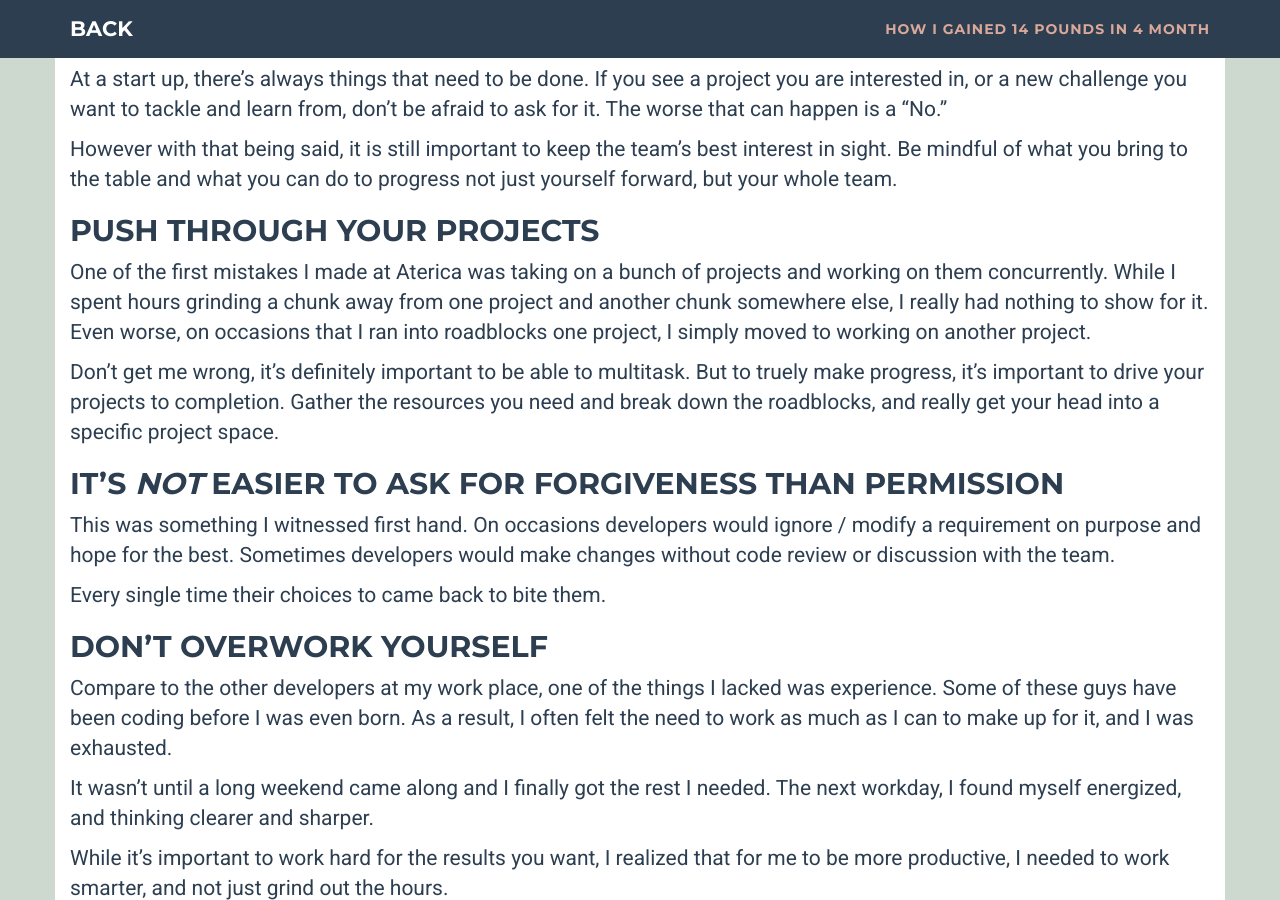
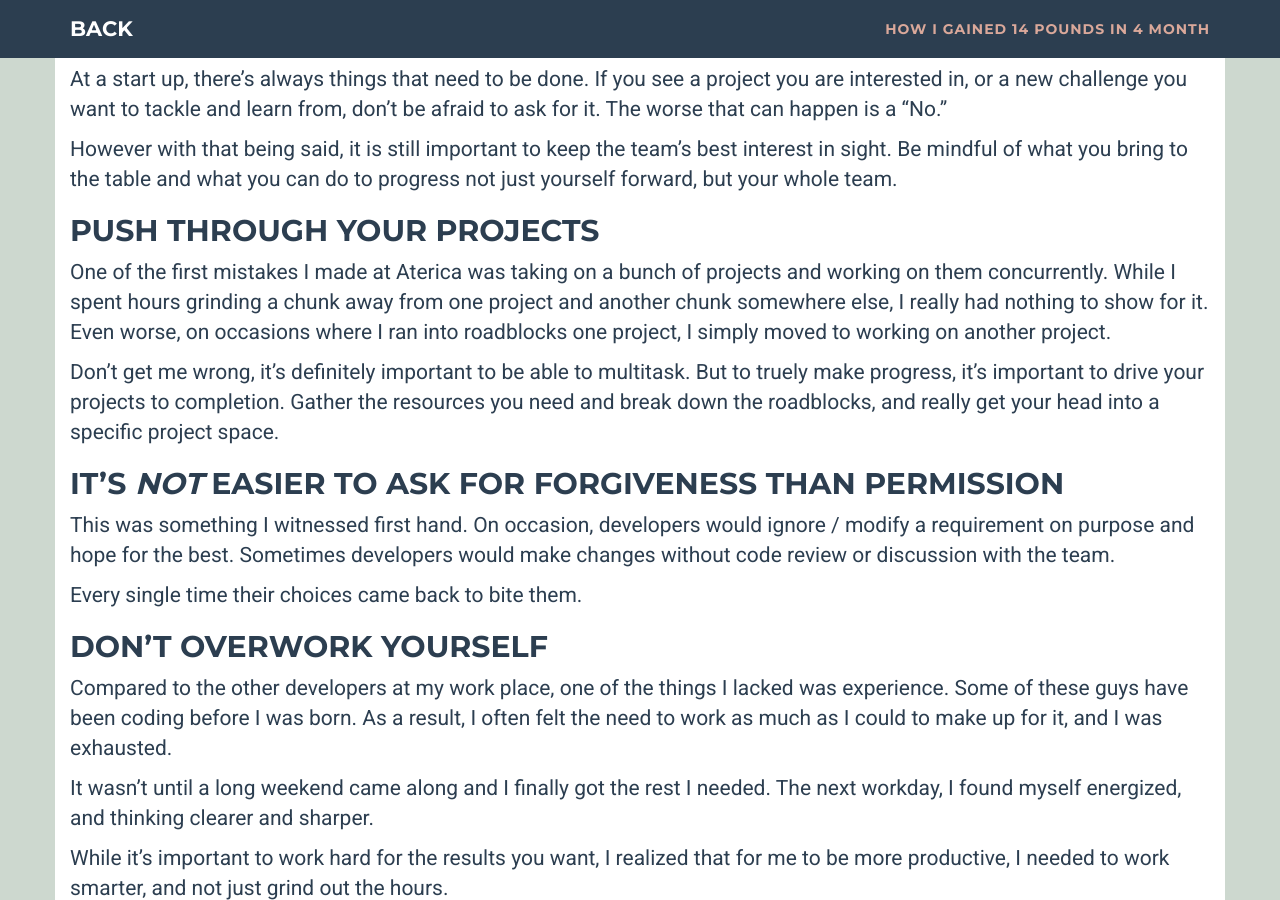
Before and after one commit to yanske/yanske1.github.io, a Jekyll site: the page built from _posts/2017-08-19-How-I-gained-14-pounds-in-4-month.md, in a window 1280 px wide and 900 px high, scrolled down 888 px. Built offline with Jekyll 4.4.1, drawn with Linux system fonts in a browser that asks for light colours; nearby versions of some CDN libraries; some web fonts are replaced.

Commit message:
hotfix grammar

```diff
--- a/_posts/2017-08-19-How-I-gained-14-pounds-in-4-month.md
+++ b/_posts/2017-08-19-How-I-gained-14-pounds-in-4-month.md
@@ -21,19 +21,19 @@ However with that being said, it is still important to keep the team's best inte
 
 ## Push through your projects
 
-One of the first mistakes I made at Aterica was taking on a bunch of projects and working on them concurrently. While I spent hours grinding a chunk away from one project and another chunk somewhere else, I really had nothing to show for it. Even worse, on occasions that I ran into roadblocks one project, I simply moved to working on another project.
+One of the first mistakes I made at Aterica was taking on a bunch of projects and working on them concurrently. While I spent hours grinding a chunk away from one project and another chunk somewhere else, I really had nothing to show for it. Even worse, on occasions where I ran into roadblocks one project, I simply moved to working on another project.
 
 Don't get me wrong, it's definitely important to be able to multitask. But to truely make progress, it's important to drive your projects to completion. Gather the resources you need and break down the roadblocks, and really get your head into a specific project space.
 
 ## It's *NOT* easier to ask for forgiveness than permission
 
-This was something I witnessed first hand. On occasions developers would ignore / modify a requirement on purpose and hope for the best. Sometimes developers would make changes without code review or discussion with the team.
+This was something I witnessed first hand. On occasion, developers would ignore / modify a requirement on purpose and hope for the best. Sometimes developers would make changes without code review or discussion with the team.
 
-Every single time their choices to came back to bite them.
+Every single time their choices came back to bite them.
 
 ## Don't overwork yourself
 
-Compare to the other developers at my work place, one of the things I lacked was experience. Some of these guys have been coding before I was even born. As a result, I often felt the need to work as much as I can to make up for it, and I was exhausted.
+Compared to the other developers at my work place, one of the things I lacked was experience. Some of these guys have been coding before I was born. As a result, I often felt the need to work as much as I could to make up for it, and I was exhausted.
 
 It wasn't until a long weekend came along and I finally got the rest I needed. The next workday, I found myself energized, and thinking clearer and sharper.
 
```
